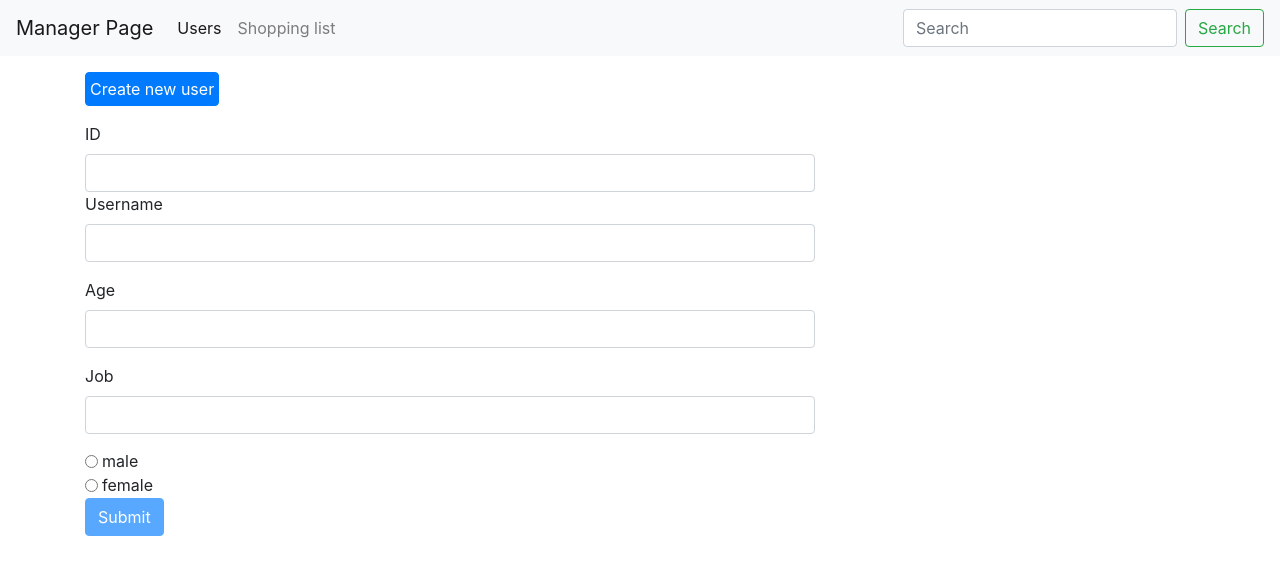
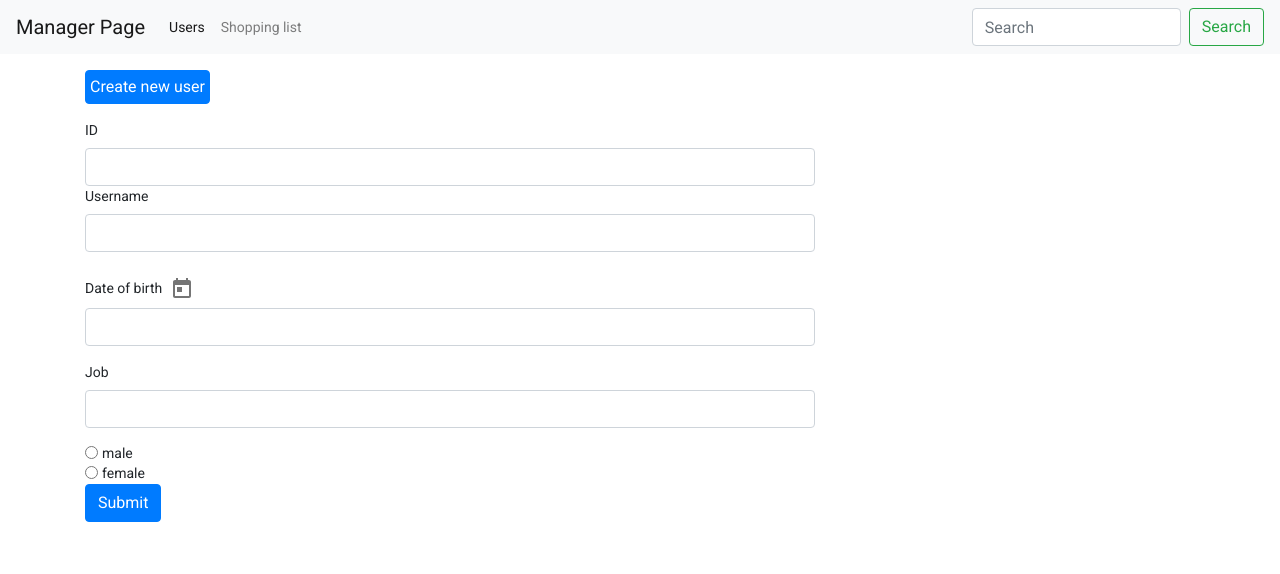
Before and after one commit to hieudtr8/manager, an Angular app: page /users/new in a window 1280 px wide. Shown: the top 574 px of the page. Built offline with nearby package versions, Linux system fonts and the light colour scheme.

Commit message:
Fix users, format date + input DOB

```diff
--- a/angular.json
+++ b/angular.json
@@ -20,6 +20,7 @@
             "tsConfig": "tsconfig.app.json",
             "assets": ["src/favicon.ico", "src/assets"],
             "styles": [
+              "./node_modules/@angular/material/prebuilt-themes/deeppurple-amber.css",
               "node_modules/@fortawesome/fontawesome-free/css/all.min.css",
               "node_modules/bootstrap/dist/css/bootstrap.min.css",
               "src/styles.css"
@@ -85,7 +86,7 @@
             "tsConfig": "tsconfig.spec.json",
             "karmaConfig": "karma.conf.js",
             "assets": ["src/favicon.ico", "src/assets"],
-            "styles": ["src/styles.css"],
+            "styles": ["./node_modules/@angular/material/prebuilt-themes/deeppurple-amber.css", "src/styles.css"],
             "scripts": []
           }
         }
--- a/package.json
+++ b/package.json
@@ -11,11 +11,13 @@
   "private": true,
   "dependencies": {
     "@angular/animations": "~13.2.0",
+    "@angular/cdk": "^13.2.2",
     "@angular/common": "~13.2.0",
     "@angular/compiler": "~13.2.0",
     "@angular/core": "~13.2.0",
     "@angular/forms": "~13.2.0",
     "@angular/localize": "~13.2.0",
+    "@angular/material": "^13.2.2",
     "@angular/platform-browser": "~13.2.0",
     "@angular/platform-browser-dynamic": "~13.2.0",
     "@angular/router": "~13.2.0",
--- a/src/app/table/table.component.html
+++ b/src/app/table/table.component.html
@@ -46,7 +46,7 @@
     <tr *ngFor="let item of listDisplay; let i = index">
       <th scope="row">{{ i + 1 }}</th>
       <td>{{ item.name }}</td>
-      <td>{{ item.age }}</td>
+      <td>{{ item.age | date:'mediumDate' }}</td>
       <td>{{ item.job }}</td>
       <td>{{ item.gender }}</td>
       <td style="width: 10px" scope="row" class="position-relative">
--- a/src/app/users/new-user/new-user.component.html
+++ b/src/app/users/new-user/new-user.component.html
@@ -43,14 +43,22 @@
           <!-- </p> -->
         </div>
         <div class="form-group">
-          <label for="age">Age</label>
+          <label for="age">Date of birth</label>
+          <mat-datepicker-toggle
+            matSuffix
+            [for]="picker"
+          ></mat-datepicker-toggle>
           <input
-            type="number"
+            matInput
             id="age"
+            name="age"
+            [min]="minDate"
+            [max]="maxDate"
             class="form-control"
             formControlName="age"
-            name="age"
+            [matDatepicker]="picker"
           />
+          <mat-datepicker #picker></mat-datepicker>
         </div>
         <div class="form-group">
           <label for="job">Job</label>
@@ -72,13 +80,7 @@
           />
           <label class="gender-radio" for=""> {{ gender }} </label>
         </div>
-        <button
-          class="btn btn-primary"
-          [disabled]="!signupForm.valid"
-          type="submit"
-        >
-          Submit
-        </button>
+        <button class="btn btn-primary" type="submit">Submit</button>
       </div>
     </form>
   </div>
--- a/src/app/users/new-user/new-user.component.ts
+++ b/src/app/users/new-user/new-user.component.ts
@@ -1,3 +1,4 @@
+import { formatDate } from '@angular/common';
 import { Component, OnInit, ViewChild } from '@angular/core';
 import { FormControl, FormGroup, NgForm, Validators } from '@angular/forms';
 import { ActivatedRoute, Params, Router } from '@angular/router';
@@ -10,17 +11,26 @@ import { UsersService } from '../users.service';
   styleUrls: ['./new-user.component.css'],
 })
 export class NewUserComponent implements OnInit {
+  minDate: Date;
+  maxDate: Date;
+  format: 'dd/mm/yyyy';
+
   constructor(
     private userService: UsersService,
     private router: Router,
     private route: ActivatedRoute
-  ) {}
+  ) {
+    const currentYear = new Date().getFullYear();
+    this.minDate = new Date(currentYear - 70, 0, 1);
+    this.maxDate = new Date(currentYear - 0, 0, 0);
+  }
+
   signupForm: FormGroup;
   genders = ['male', 'female'];
   user: User = {
     id: 0,
     name: '',
-    age: 0,
+    age: '',
     gender: '',
     job: '',
   };
@@ -68,9 +78,10 @@ export class NewUserComponent implements OnInit {
       username: new FormControl(input.name, [Validators.required]),
       gender: new FormControl(input.gender, [Validators.required]),
       age: new FormControl(input.age, [
-        Validators.pattern(/^-?(0|[1-9]\d*)?$/),
         Validators.required,
-        Validators.max(90),
+        Validators.pattern(
+          /^(((0[1-9]|[12]\d|3[01])\/(0[13578]|1[02])\/((19|[2-9]\d)\d{2}))|((0[1-9]|[12]\d|30)\/(0[13456789]|1[012])\/((19|[2-9]\d)\d{2}))|((0[1-9]|1\d|2[0-8])\/02\/((19|[2-9]\d)\d{2}))|(29\/02\/((1[6-9]|[2-9]\d)(0[48]|[2468][048]|[13579][26])|((16|[2468][048]|[3579][26])00))))$/g
+        ),
       ]),
       job: new FormControl(input.job, Validators.required),
     });
@@ -83,11 +94,7 @@ export class NewUserComponent implements OnInit {
       ]),
       username: new FormControl(null, [Validators.required]),
       gender: new FormControl(null, [Validators.required]),
-      age: new FormControl(null, [
-        Validators.pattern(/^-?(0|[1-9]\d*)?$/),
-        Validators.required,
-        Validators.max(90),
-      ]),
+      age: new FormControl(null, [Validators.required]),
       job: new FormControl(null, Validators.required),
     });
   }
--- a/src/app/users/user.model.ts
+++ b/src/app/users/user.model.ts
@@ -1,7 +1,7 @@
 export class User {
   public id: number;
   public name: string;
-  public age: number;
+  public age: string;
   public gender: string;
   public job: string;
 
@@ -9,7 +9,7 @@ export class User {
     id: number,
     gender: string,
     name: string,
-    age: number,
+    age: string,
     job: string
   ) {
     this.id = id;
--- a/src/app/users/users.component.ts
+++ b/src/app/users/users.component.ts
@@ -1,4 +1,5 @@
 import { Component, OnInit } from '@angular/core';
+import { DateAdapter } from '@angular/material/core';
 import { ActivatedRoute, Router } from '@angular/router';
 import { ProductsService } from '../products/products.service';
 import { UsersService } from './users.service';
--- a/src/index.html
+++ b/src/index.html
@@ -6,8 +6,11 @@
     <base href="/" />
     <meta name="viewport" content="width=device-width, initial-scale=1" />
     <link rel="icon" type="image/x-icon" href="favicon.ico" />
-  </head>
-  <body>
+      <link rel="preconnect" href="https://fonts.gstatic.com">
+    <link href="https://fonts.googleapis.com/css2?family=Roboto:wght@300;400;500&display=swap" rel="stylesheet">
+    <link href="https://fonts.googleapis.com/icon?family=Material+Icons" rel="stylesheet">
+</head>
+  <body class="mat-typography">
     <app-root></app-root>
   </body>
 </html>
--- a/src/styles.css
+++ b/src/styles.css
@@ -1 +1,4 @@
 /* You can add global styles to this file, and also import other style files */
+
+html, body { height: 100%; }
+body { margin: 0; font-family: Roboto, "Helvetica Neue", sans-serif; }
```
Also changed, not shown: src/app/app.module.ts (+12 -2 lines), src/app/app.component.html (line endings or trailing spaces), 1 other file (tests, documents, lock files or other folders).
